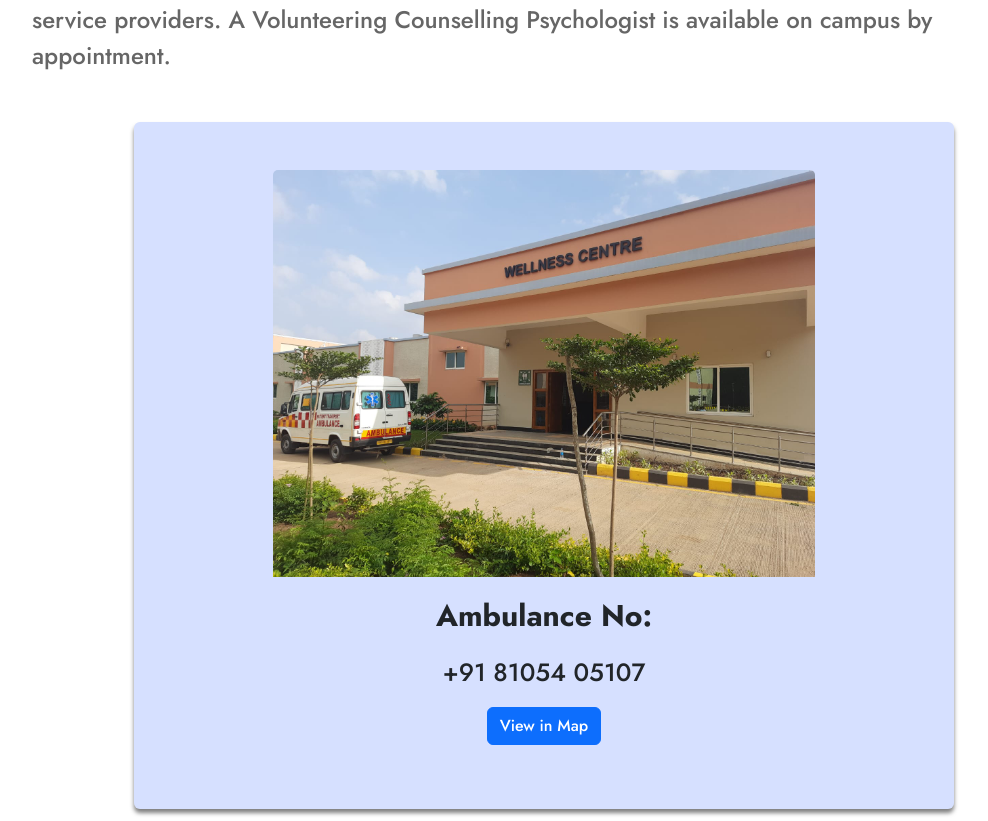
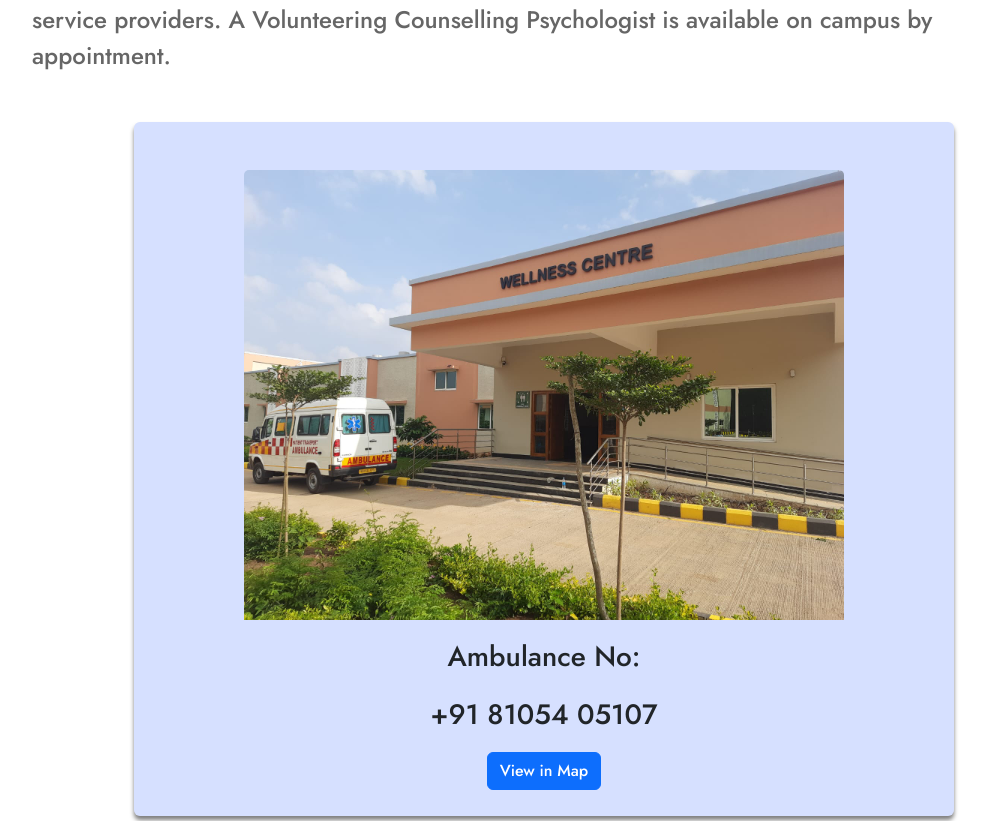
Before and after one commit to pratyush1602/SW-Website-updated, a React (Create React App) app: page /health in a window 1280 px wide. Shown: the part 382-1203 px from the top of the page, without its empty margins (96-1084 px from the left). Built offline with nearby package versions, Linux system fonts and the light colour scheme.

Commit message:
More improvements

```diff
--- a/src/components/Cards/BootstrapCard.js
+++ b/src/components/Cards/BootstrapCard.js
@@ -3,7 +3,7 @@ import React from 'react';
 import './BootstrapCard.css'; // Import custom CSS for additional styling
 
 const BootstrapCard = ({ image, name, title, link, email }) => {
-  if (email.startsWith("mailto:")) {
+  if (email && email.startsWith("mailto:")) {
     email = email.substring(7);
   }
 
--- a/src/pages/Gymkhana/Gymkhana.js
+++ b/src/pages/Gymkhana/Gymkhana.js
@@ -114,7 +114,7 @@ export default function Gymkhana() {
                 </div>
 
                 <div>
-                    <div className='rounded custom-important-container p-4 d-flex flex-column align-items-center'>
+                    <div className='d-flex flex-column align-items-center'>
                         <div className='rounded custom-important-container p-4'>
                             <h5>FACULTY IN CHARGES - GYMKHANA</h5>
                             <div style={{ width: "50px", height: "3.4px", backgroundColor: "#86198f", marginTop: "7px", marginBottom: "18px" }}></div>
--- a/src/pages/Wellness/Counselling/Counselling.js
+++ b/src/pages/Wellness/Counselling/Counselling.js
@@ -21,7 +21,7 @@ import BootstrapCard from '../../../components/Cards/BootstrapCard.js';
 
 function Counselling() {
     return (
-        <motion.div className='pb-5 pt-2' initial={{ opacity: 0 }} animate={{ opacity: 1 }} exit={{ opacity: 0 }}>
+        <motion.div className='pb-5 pt-2 mx-0' initial={{ opacity: 0 }} animate={{ opacity: 1 }} exit={{ opacity: 0 }} >
             {/*<div className="scroll">
 
                 <Scrollevent />
@@ -42,6 +42,10 @@ function Counselling() {
                     <br/>
                     There are two options available to anyone who wishes to seek counselling services:
                 </p>
+            </div>
+
+            <div className='mt-5 custom-sub-header border-danger fs-3'>
+                <p>1. Online Counselling</p>
             </div>
 
             <div className="row g-3 d-flex align-items-stretch">
@@ -85,14 +89,14 @@ function Counselling() {
                 </div>
             </div>
 
-            <div className='mt-5 custom-sub-header fs-2'>
-                <p>Face to Face Counselling</p>
+            <div className='mt-5 custom-sub-header border-danger fs-3'>
+                <p>2. Face to Face Counselling</p>
             </div>
 
             <div className='custom-content text-start fs-4'>
                 <p>
-                    You may choose any counselor that you prefer, and book your appointment online using the links below.
-                    Upon being granted an appointment, you may directly approach the counselor without having to sign any registers at the Health Center.
+                    You may choose any counsellor that you prefer. Book your appointment online by clicking on the profile/card of the preferred counsellor below.
+                    Upon being granted an appointment, you may directly approach the counsellor without having to sign any registers at the Health Center.
                 </p>
             </div>
 
@@ -143,7 +147,7 @@ function Counselling() {
                             image={PradeepYammiyavar}
                             name="Prof. Pradeep Yammiyavar"
                             /*(Self discovery, Personality profiling, and Guidance)*/
-                            title="Pg.D.MH PhD , Counselling Psychologist"
+                            title="Pg.D.MH PhD, Counselling Psychologist"
                             link=""
                             email="mailto:counselor1.karuna@iitdh.ac.in"
                         />
@@ -152,7 +156,7 @@ function Counselling() {
                         <BootstrapCard
                             image={VijayalakshmiPeri}
                             name="Vijayalakshmi Peri"
-                            title="M.A. Counseling Psychology, Counselling Psychologist"
+                            title="M.A. Counselling Psychology, Counselling Psychologist"
                             link="https://yourdost.com/auth/sign-in?serviceId=1&next=https:%2F%2Fyourdost.com%2Fin-person-counselling%2Ff2f%2Fiitdh"
                             email="mailto:counselor2.karuna@iitdh.ac.in"
                         />
@@ -182,12 +186,12 @@ function Counselling() {
 
 
             <div className='mt-5 custom-sub-header fs-2'>
-                <p>Student Counselling Mentors</p>
+                <p>Student Wellness Mentors</p>
             </div>
 
             <div className='custom-content text-start fs-4'>
                 <p className='text-start fs-4'>
-                    Our Student Counselling Mentors are dedicated individuals who provide support and guidance to their peers. They are trained to listen, empathize, and help students navigate their challenges. If you need someone to talk to or seek advice, feel free to reach out to any of our mentors listed below.
+                    Our Student Wellness Mentors are dedicated individuals who provide support and guidance to their peers. They are trained to listen, empathize, and help students navigate their challenges. If you need someone to talk to or seek advice, feel free to reach out to any of our mentors listed below.
                 </p>
             </div>
 
@@ -260,7 +264,7 @@ function Counselling() {
                                 name="Prof. Rajshekar K"
                                 title="Faculty-In-Charge, Students Welfare (Wellness)"
                                 link="https://www.iitdh.ac.in/user-profile/rajshekar-k"
-                                email="mailto:fic.sw.wellness@iitdh.ac.in"
+                                email="mailto:fic.counselling@iitdh.ac.in"
                             />
                         </div>
                         <div className="col-lg-4 col-md-6">
--- a/src/pages/Wellness/Health/Health.js
+++ b/src/pages/Wellness/Health/Health.js
@@ -54,11 +54,11 @@ export default function WellnessSection() {
                         </p>
                     </div>
 
-                    <div className='mt-5 card custom-important-container text-center p-5'>
-                        <img className='card-img-top img-fluid w-75 h-auto' src={wellnesscentre} alt="Wellness Centre" />
+                    <div className='mt-5 card custom-important-container text-center pt-5'>
+                        <img className='card-img-top w-75 h-auto' src={wellnesscentre} alt="Wellness Centre" />
                         <div className='card-body'>
-                            <p className='p1'>Ambulance No:</p>
-                            <p className='p2'>+91 81054 05107</p>
+                            <p className='fs-3'>Ambulance No:</p>
+                            <p className='fs-3'>+91 81054 05107</p>
                             <a href="https://maps.app.goo.gl/vLfZWxkLpektRyc16" className='btn btn-primary'>View in Map</a>
                         </div>
                     </div>
```
